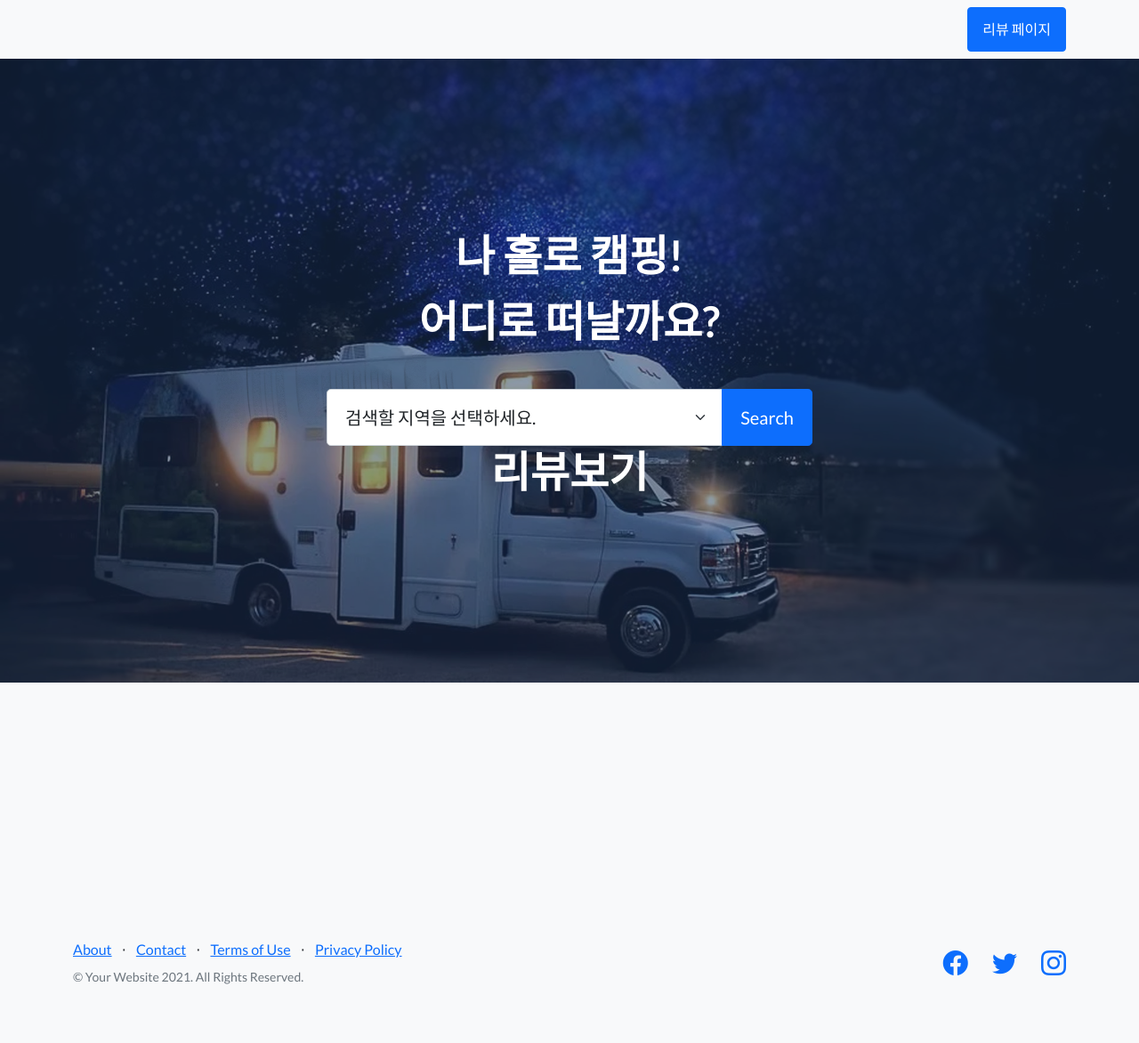
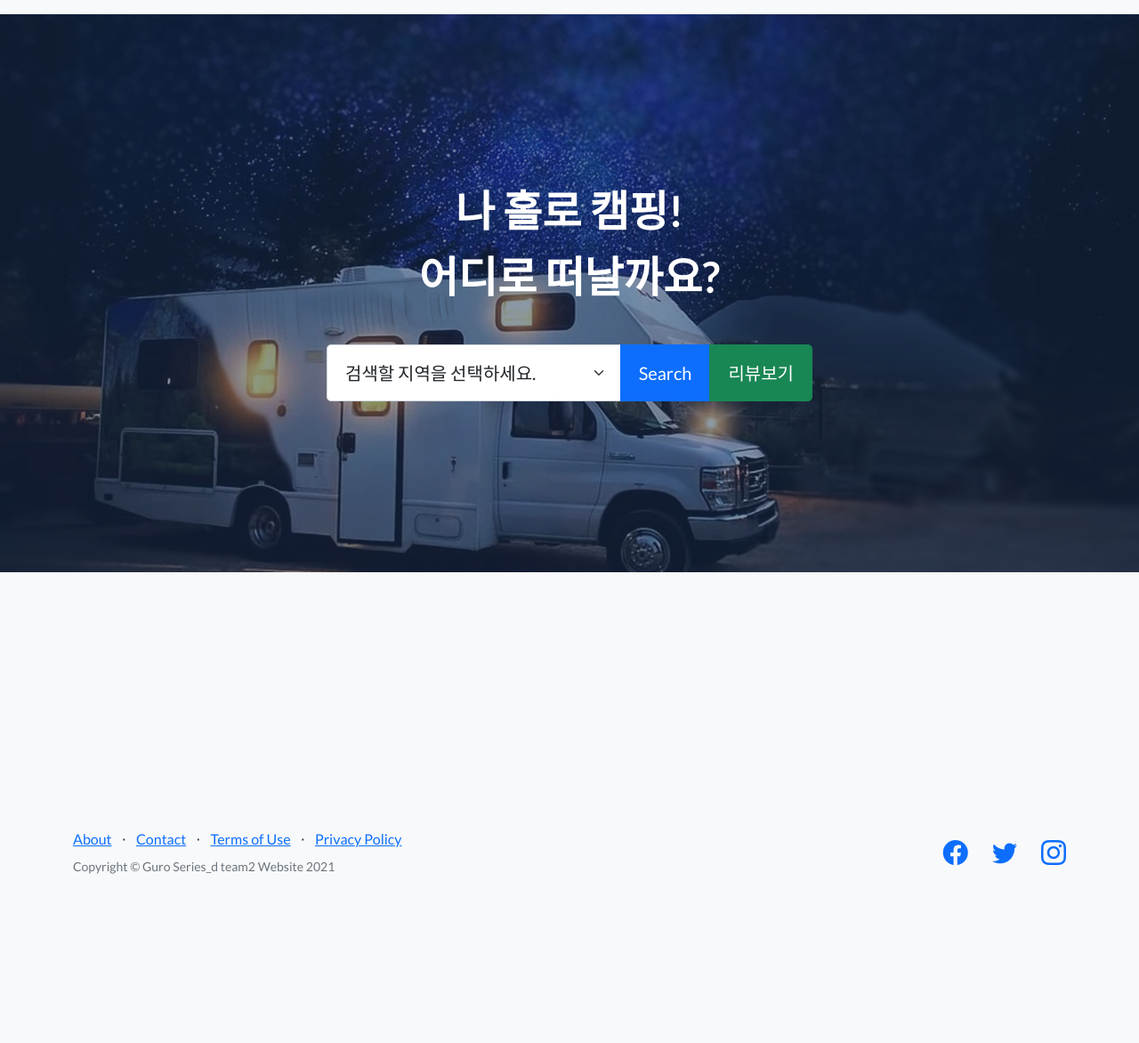
Before and after one commit to sparta02team/camping_review, a Flask app: page / in a window 1280 px wide. Shown: the whole page at 89% size. After the commit the page ends 982 px from the top, so only its background shows below. Run offline with Flask 2, Linux system fonts and the light colour scheme; some libraries are stand-ins or nearby versions.

Commit message:
버그수정 css 수정

```diff
--- a/app/static/js/imageupload.js
+++ b/app/static/js/imageupload.js
@@ -45,7 +45,7 @@ if (typeof jQuery === 'undefined') {
         allowedFormats: [ 'jpg', 'jpeg', 'png', 'gif' ],
         maxWidth: 250,
         maxHeight: 250,
-        maxFileSizeKb: 2048,
+        maxFileSizeKb: 8192,
         imgSrc: ''
     };
 
--- a/app/static/js/scripts.js
+++ b/app/static/js/scripts.js
@@ -15,7 +15,7 @@ $(document).ready(function ()
     setUserInfo()
 });
 
-
+/* 기능변경으로 주석처리
 $(document).ajaxStart(function ()
 {
     //로딩 중 마우스 커서를 변경
@@ -29,7 +29,7 @@ $(document).ajaxStop(function ()
     //로딩이 끝나면 마우스 커서를 원래대로
     $('html').css("cursor", "auto");
 });
-
+*/
 
 function setUserInfo()
 {
@@ -140,7 +140,7 @@ function makeCard(campsite_name, category, description, image, link, phone, addr
                                 </p>
                             <div class="card-body-footer">
                                 <hr style="margin-bottom: 8px; opacity: 0.5; border-color: #FF5675">
-                                <i class="icon icon-comment" onclick="to_review('${campsite_name}')"></i>리뷰 작성
+                                <i class="icon icon-comment" onclick="to_review('${campsite_name}')" style='cursor:pointer;' ></i>리뷰 작성
                                 <i class="icon icon-comments_count"></i>리뷰 개수
                             </div>
                         </div>
@@ -154,6 +154,7 @@ function to_review(campsite_name)
     // alert(index)
     let camping_site = campsite_name
     console.log(camping_site)
+    console.log(id)
     // let camping_site = $('h1.card-title:eq(0)').text()
     // alert(camping_site)
 
@@ -161,18 +162,8 @@ function to_review(campsite_name)
         type: 'POST',
         url: '/review',
         data: {
-            'camping_site': camping_site
-            // 'mapx': '37.56990106867102',
-            // 'mapy': '126.87186303290376',
-            // 'address': address,
-            // 'road_address': $('p.card-body-road-address').val(),
-            // 'category': $('span.card-category').val(),
-            // 'image': '이미지',
-            // 'tag': $('p.card-text-hashtag').val(),
-            // 'link': 'https://yeyak.seoul.go.kr/',
-            // 'phone': $('p.card-body-phone').val(),
-            // 'description': $('p.card-body-description').val(),
-            // 'user_id': 'test_id'
+            'camping_site': camping_site,
+            'user_id': id
         },
         success: function (response)
         {
@@ -249,7 +240,7 @@ function showReviews()
 // 작성된 리뷰글을 생성하는 함수
 function makeCard2(campsite_name, category, description, image, link, phone, address, road_address, tag, id, index)
 {
-    let tempHtml = `<div class="card">
+    let tempHtml = `<div class="card" >
                         <div class="card-header" style="background-image: url('${image}')">
                             <div class = "card-header-is_closed" ></div>
                         </div>
@@ -270,9 +261,12 @@ function makeCard2(campsite_name, category, description, image, link, phone, add
                                     ${description}
                                 </p>
                             <div class="card-body-footer">
-                                <hr style="margin-bottom: 8px; opacity: 0.5; border-color: #FF5675">
-                                <i class="icon icon-comment" onclick="to_review_page(${index})"></i>리뷰 작성
-                                <i class="icon icon-comments_count"></i>리뷰 개수
+
+                            <div onclick="to_review_page(${index})" style="cursor:pointer">
+                            <i class="icon icon-comment" ></i>리뷰 보기
+                            </div>
+
+
                             </div>
                         </div>
                     </div>`;
--- a/app/templates/index.html
+++ b/app/templates/index.html
@@ -29,9 +29,6 @@
     <nav class="navbar navbar-light bg-light static-top">
         <div class="container">
             <a id="user-info"></a>
-{#          <a class="btn btn-primary" onclick="to_review()">리뷰</a>#}
-            <a class="btn btn-primary" onclick="to_review_page()">리뷰 페이지</a>
-
         </div>
     </nav>
     <!-- Masthead-->
@@ -70,11 +67,13 @@
                                 </select>
                                 <button class="btn btn-primary" id="button-submit" type="button"
                                     onclick="showArticles()">Search</button>
-                            </button>
+                                <button class="btn btn-success" id="button-review" type="button"
+                                    onclick="showReviews()">리뷰보기</button>
+
                         </div>
                     </form>
                 </div>
-                    <div><h1><p style="color: white" onclick="showReviews()">리뷰보기</p></h1></div>
+
         </div>
     </header>
 
@@ -104,7 +103,7 @@
                         <li class="list-inline-item">⋅</li>
                         <li class="list-inline-item"><a href="#!">Privacy Policy</a></li>
                     </ul>
-                    <p class="text-muted small mb-4 mb-lg-0">&copy; Your Website 2021. All Rights Reserved.</p>
+                    <p class="text-muted small mb-4 mb-lg-0">Copyright © Guro Series_d team2 Website 2021</p>
                 </div>
                 <div class="col-lg-6 h-100 text-center text-lg-end my-auto">
                     <ul class="list-inline mb-0">
--- a/app/views/review.py
+++ b/app/views/review.py
@@ -30,14 +30,14 @@ def review_page():
     # phone = request.form['phone']
     # description = request.form['description']
     # link = request.form['link']
-    # user_id = request.form['user_id']
+    user_id = request.form['user_id']
 
     data = list(db.campsite.find({'campsite_name': camping_site}, {'_id': False}))
 
     global review_data
     review_data = {'mapx': data[0]['x'], 'mapy': data[0]['y'], 'camping_site': data[0]['campsite_name'], 'address': data[0]['address'],
                    'road_address': data[0]['road_address'], 'phone': data[0]['phone'], 'tag': data[0]['tag'], 'image': data[0]['image'], 'category': data[0]['category'],
-                   'description': data[0]['description'], 'link': data[0]['link'], 'user_id': 'user_id'}
+                   'description': data[0]['description'], 'link': data[0]['link'], 'user_id': user_id}
 
     return jsonify({'result': 'success', 'data': review_data})
 
```
Also changed, not shown: app/templates/review.html (+5 -7 lines), app/templates/review_page.html (+5 -3 lines).
